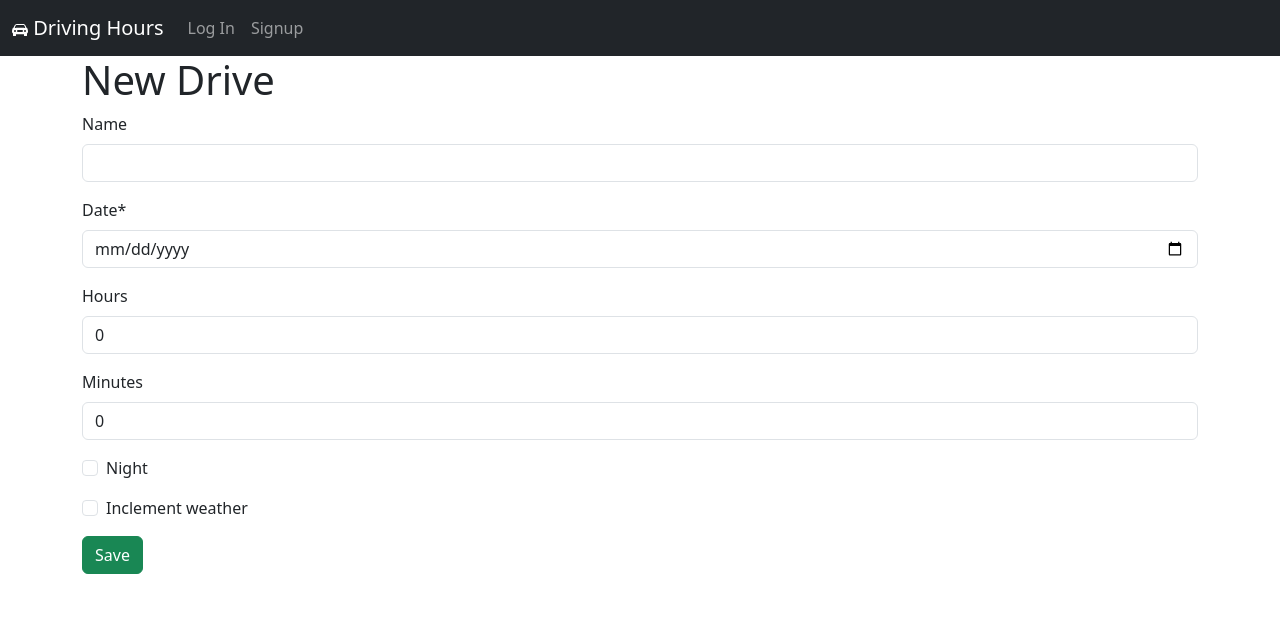
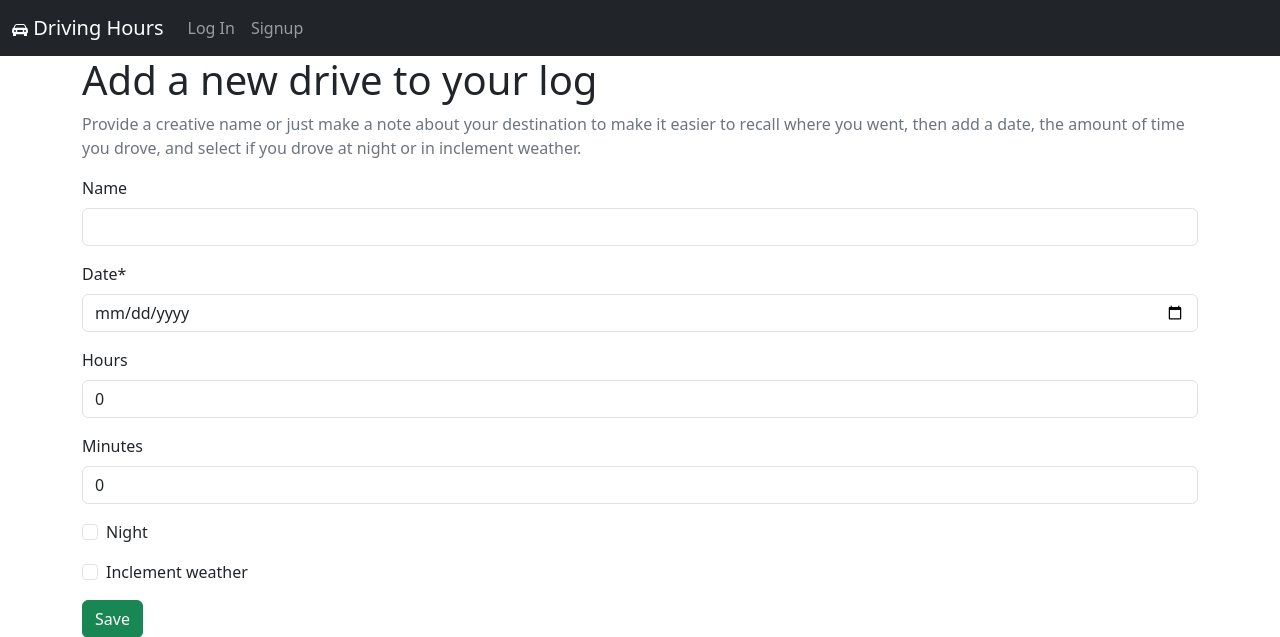
Before and after one commit to jaerrib/driving-hours, a Django app: template templates/driving_logs/drive_new.html in a window 1280 px wide. Shown: the top 637 px of the page. Run offline with Django 4.2, Linux system fonts and the light colour scheme; the template is opened without the code that fills it: values that come from a table or form of the project are taken from there, others are empty; parts of the project's set-up code (start-up, migrations or seed data) failed here and were passed over; some libraries are stand-ins or nearby versions.

Commit message:
Add instructions to drive create and edit templates

```diff
--- a/templates/driving_logs/drive_edit.html
+++ b/templates/driving_logs/drive_edit.html
@@ -4,7 +4,9 @@
 {% block title %}Edit Drive{% endblock title %}
 
 {% block content %}
-    <h1>Edit Drive</h1>
+    <h1>Edit the details of your drive</h1>
+    <p class="text-secondary">Did you choose the wrong date or make a mistake on
+        how long you drove? Change the information and save it!</p>
     <form action="" method="post">
         {% csrf_token %}
         {{ form|crispy }}
--- a/templates/driving_logs/drive_new.html
+++ b/templates/driving_logs/drive_new.html
@@ -4,7 +4,11 @@
 {% block title %}New Drive{% endblock title %}
 
 {% block content %}
-    <h1>New Drive</h1>
+    <h1>Add a new drive to your log</h1>
+    <p class="text-secondary">Provide a creative name or just make a note about
+        your destination to make it easier to recall where you went, then add a
+        date, the amount of time you drove, and select if you drove at night or
+        in inclement weather.</p>
     <form action="" method="post">
         {% csrf_token %}
         {{ form|crispy }}
```
